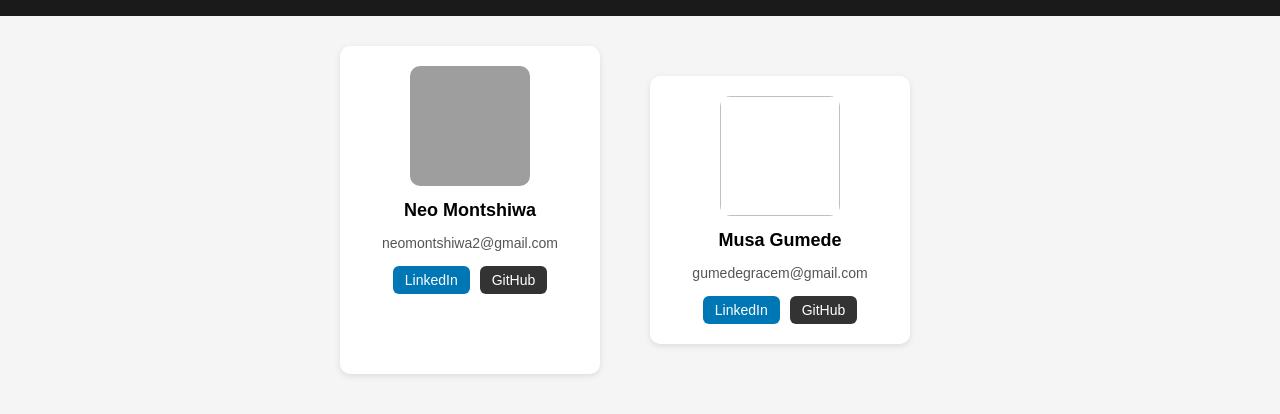
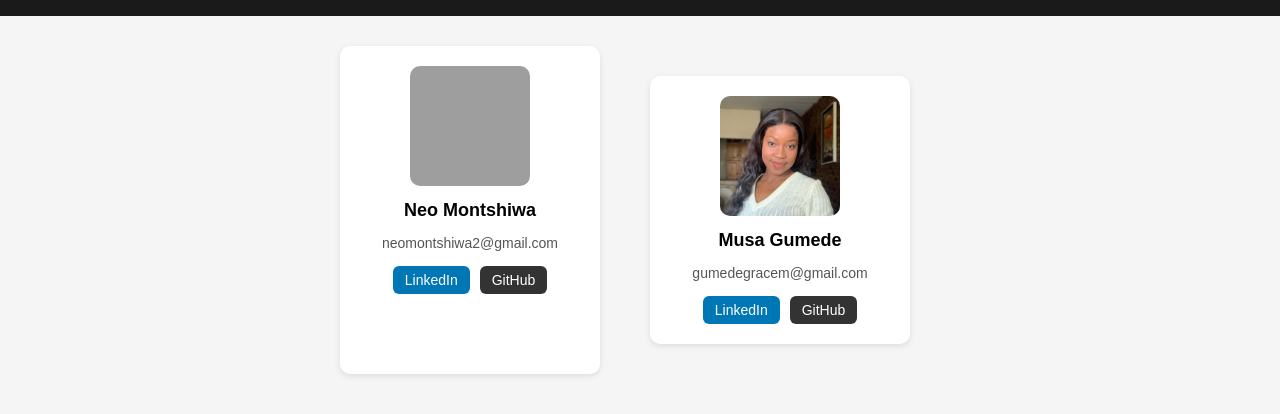
Before and after one commit to Nomthandazo45/Team-B, a plain HTML site: page index.html in a window 1280 px wide. Shown: the part 94-508 px from the top of the page. Drawn offline with Linux system fonts and the light colour scheme; grey boxes are pictures that could not be loaded.

Commit message:
Musas profile

```diff
--- a/index.html
+++ b/index.html
@@ -24,7 +24,7 @@
 
 <div class="team">
     <div class="card">
-      <img href="/Profile_picture/Musas_profile_picture.png" alt="">
+      <img src="Profile_picture/Musas_profile_picture.png" alt="">
       <h2>Musa Gumede</h2>
       <p>gumedegracem@gmail.com</p>
       <div class="buttons">
```
